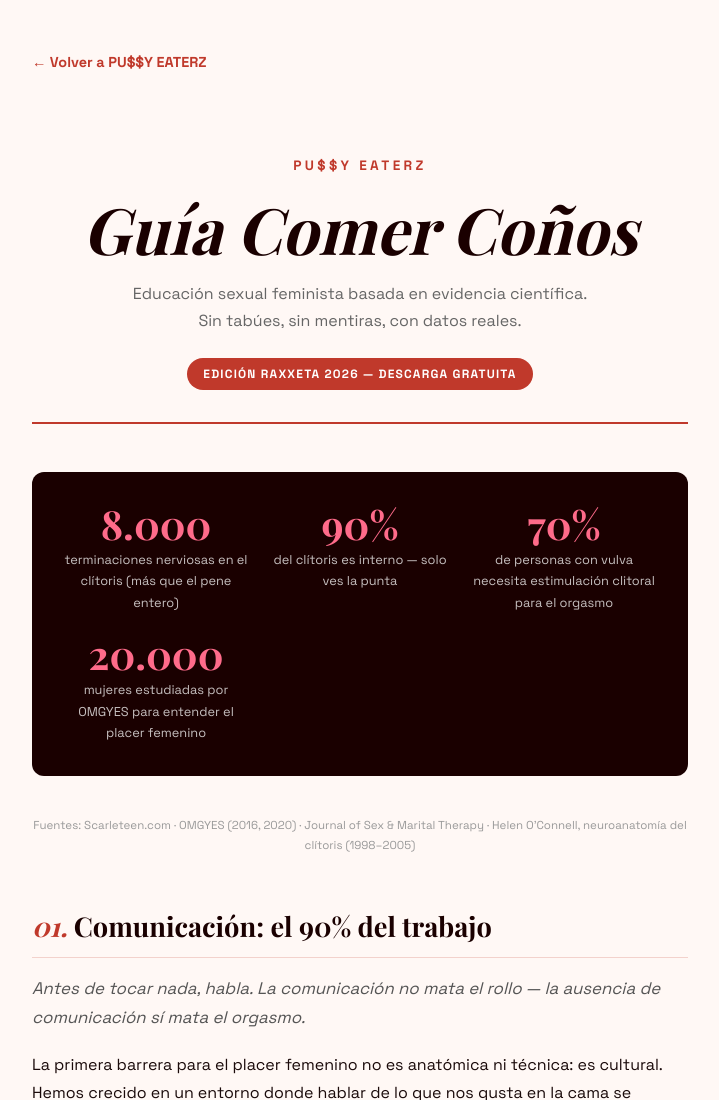
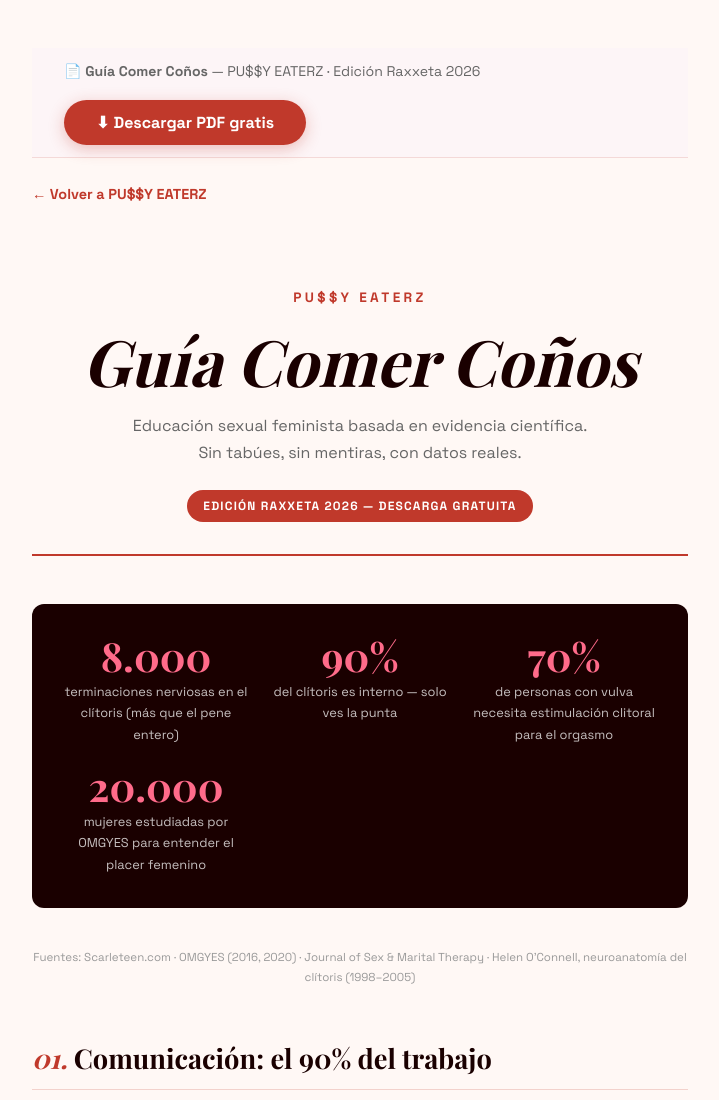
Before and after one commit to H4RDSTYLE/pussy-eaterz, a plain HTML site: page guia-comer-conos.html in a window 1280 px wide. Shown: the top 1100 px of the page, without its empty margins (280-999 px from the left). Drawn offline with nearby package versions, Linux system fonts and the light colour scheme; a web font is replaced by a local one.

Commit message:
feat: real PDF download via html2pdf.js, sticky download bar in guide

```diff
--- a/guia-comer-conos.html
+++ b/guia-comer-conos.html
@@ -195,11 +195,60 @@
       .back-link { display: none; }
       .no-print { display: none; }
     }
+
+    .btn-pdf {
+      display: inline-flex;
+      align-items: center;
+      gap: .6rem;
+      background: #c0392b;
+      color: #fff;
+      font-family: 'Space Grotesk', system-ui, sans-serif;
+      font-size: 1rem;
+      font-weight: 700;
+      padding: .75rem 2rem;
+      border-radius: 999px;
+      border: none;
+      cursor: pointer;
+      text-decoration: none;
+      transition: background .15s, transform .15s;
+      box-shadow: 0 4px 16px rgba(192,57,43,0.3);
+    }
+    .btn-pdf:hover { background: #96281b; transform: translateY(-2px); }
+    .btn-pdf:active { transform: translateY(0); }
+    .btn-pdf:disabled { opacity: .6; cursor: wait; }
+
+    .pdf-bar {
+      position: sticky;
+      top: 0;
+      z-index: 100;
+      background: rgba(253,245,247,0.95);
+      backdrop-filter: blur(10px);
+      border-bottom: 1px solid rgba(192,57,43,0.15);
+      padding: .75rem 2rem;
+      display: flex;
+      align-items: center;
+      justify-content: space-between;
+      gap: 1rem;
+      flex-wrap: wrap;
+    }
+    .pdf-bar p {
+      margin: 0;
+      font-size: .88rem;
+      color: #666;
+    }
   </style>
 </head>
 <body>
 
-  <a href="index.html" class="back-link no-print">← Volver a PU$$Y EATERZ</a>
+  <!-- BARRA DESCARGA PDF -->
+  <div class="pdf-bar no-print">
+    <p>📄 <strong>Guía Comer Coños</strong> — PU$$Y EATERZ · Edición Raxxeta 2026</p>
+    <button class="btn-pdf" id="btnDescargar" onclick="descargarPDF()">
+      ⬇ Descargar PDF gratis
+    </button>
+  </div>
+
+  <a href="index.html" class="back-link no-print" style="margin-top:1.5rem; display:inline-block;">← Volver a PU$$Y EATERZ</a>
 
   <div class="cover">
     <p class="cover__logo">PU$$Y EATERZ</p>
@@ -539,5 +588,55 @@
     <p style="margin-top:.5rem; color: #c0392b; font-weight: 700">© 2026 PU$$Y EATERZ — Raxxeta forever ✦</p>
   </div>
 
+  <!-- html2pdf.js — convierte el HTML a PDF en el navegador -->
+  <script src="https://cdnjs.cloudflare.com/ajax/libs/html2pdf.js/0.10.1/html2pdf.bundle.min.js"></script>
+  <script>
+    function descargarPDF() {
+      const btn = document.getElementById('btnDescargar');
+      btn.disabled = true;
+      btn.textContent = '⏳ Generando PDF...';
+
+      // Clonar el contenido para no tocar el DOM original
+      const contenido = document.body.cloneNode(true);
+
+      // Eliminar elementos no-print del clon
+      contenido.querySelectorAll('.no-print').forEach(el => el.remove());
+
+      const opciones = {
+        margin:      [12, 14, 12, 14],
+        filename:    'guia-comer-conos-pussy-eaterz.pdf',
+        image:       { type: 'jpeg', quality: 0.95 },
+        html2canvas: {
+          scale: 2,
+          useCORS: true,
+          logging: false,
+          letterRendering: true,
+        },
+        jsPDF: {
+          unit: 'mm',
+          format: 'a4',
+          orientation: 'portrait',
+        },
+        pagebreak: { mode: ['avoid-all', 'css', 'legacy'] },
+      };
+
+      html2pdf()
+        .set(opciones)
+        .from(contenido)
+        .save()
+        .then(() => {
+          btn.disabled = false;
+          btn.innerHTML = '✅ Descargado';
+          setTimeout(() => {
+            btn.innerHTML = '⬇ Descargar PDF gratis';
+          }, 3000);
+        })
+        .catch(() => {
+          btn.disabled = false;
+          btn.innerHTML = '⬇ Descargar PDF gratis';
+        });
+    }
+  </script>
+
 </body>
 </html>
```
